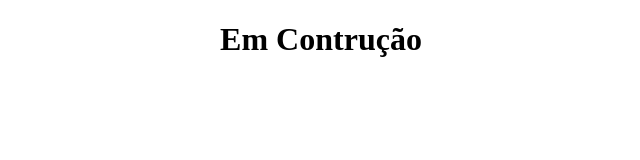
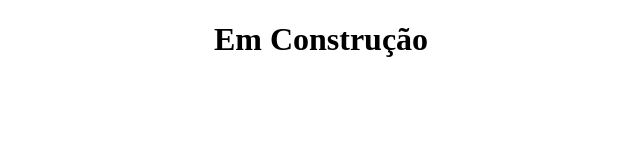
Before and after one commit to denner-augusto/clone-tabnews, a Next.js app: page / in a window 1280 px wide. Shown: the top 160 px of the page, without its empty margins (319-959 px from the left). Built offline with nearby package versions, Linux system fonts and the light colour scheme.

Commit message:
Change page content

```diff
--- a/pages/index.js
+++ b/pages/index.js
@@ -1,5 +1,5 @@
 function Home() {
-  return <h1 align="center"> Em Contrução </h1>;
+  return <h1 align="center"> Em Construção </h1>;
 }
 
 export default Home;
```
